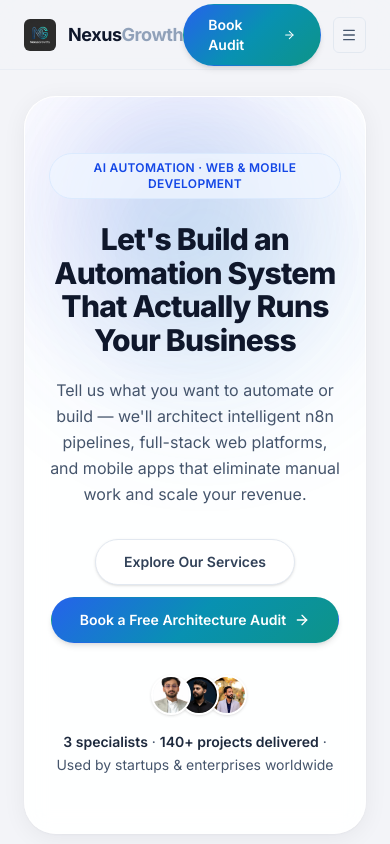
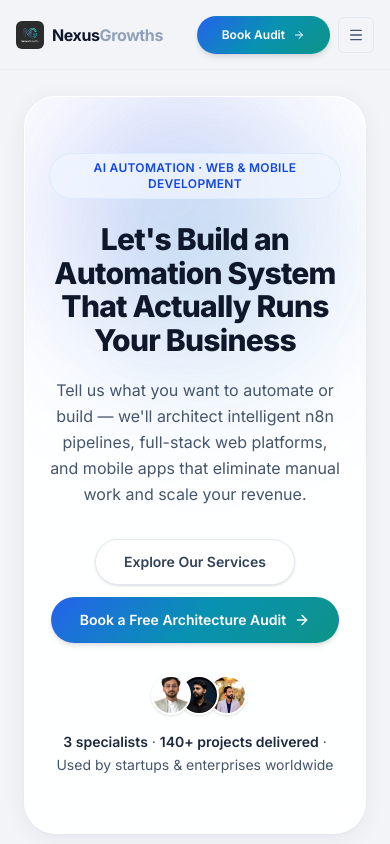
Before and after one commit to MUZAMMIL-JAVED/nexus_growths, a React (Vite) app: page / in a window 390 px wide. Shown: the top 844 px of the page. Built offline with nearby package versions, Linux system fonts and the light colour scheme.

Commit message:
feat: implement reusable Button component and responsive site header navigation

```diff
--- a/src/components/layout/Header.tsx
+++ b/src/components/layout/Header.tsx
@@ -15,14 +15,14 @@ export function Header() {
       transition={{ duration: 0.5 }}
       className="fixed top-0 z-50 flex h-[70px] w-full items-center border-b border-slate-200/60 bg-[#f3f4f8]/85 backdrop-blur-xl"
     >
-      <div className="mx-auto flex w-full max-w-6xl items-center justify-between px-6 xl:max-w-7xl 2xl:max-w-[1536px]">
-        <a href="#" className="flex items-center gap-3">
+      <div className="mx-auto flex w-full max-w-6xl items-center justify-between px-4 sm:px-6 xl:max-w-7xl 2xl:max-w-[1536px]">
+        <a href="#" className="flex items-center gap-2 sm:gap-3 shrink-0">
           <img
             src={siteConfig.logo}
             alt={siteConfig.name}
-            className="h-8 w-8 rounded-md object-cover"
+            className="h-7 w-7 sm:h-8 sm:w-8 rounded-md object-cover"
           />
-          <span className="text-lg font-bold tracking-tight text-slate-900">
+          <span className="text-base sm:text-lg font-bold tracking-tight text-slate-900">
             Nexus<span className="text-slate-400">Growths</span>
           </span>
         </a>
@@ -39,16 +39,20 @@ export function Header() {
           ))}
         </nav>
 
-        <div className="flex items-center gap-3">
-          <Button href="#contact" variant="gradient" className="hidden sm:inline-flex">
+        <div className="flex items-center gap-2 sm:gap-3 shrink-0">
+          <Button
+            href="#contact"
+            variant="gradient"
+            className="px-3 py-1.5 text-xs sm:px-5 sm:py-2.5 sm:text-sm whitespace-nowrap"
+          >
             Book Audit
-            <ArrowRight className="h-3.5 w-3.5" />
+            <ArrowRight className="h-3 w-3 sm:h-3.5 sm:w-3.5" />
           </Button>
 
           <button
             type="button"
             onClick={() => setOpen(!open)}
-            className="flex h-9 w-9 items-center justify-center rounded-md border border-slate-200 text-slate-600 md:hidden"
+            className="flex h-9 w-9 shrink-0 items-center justify-center rounded-md border border-slate-200 text-slate-600 md:hidden"
             aria-label="Toggle menu"
           >
             {open ? <X className="h-4 w-4" /> : <Menu className="h-4 w-4" />}
--- a/src/components/ui/Button.tsx
+++ b/src/components/ui/Button.tsx
@@ -32,7 +32,7 @@ export function Button({
   disabled,
 }: ButtonProps) {
   const classes = cn(
-    "inline-flex items-center justify-center gap-2 rounded-full px-6 py-2.5 text-sm font-semibold transition-all duration-200",
+    "inline-flex items-center justify-center gap-2 rounded-full px-6 py-2.5 text-sm font-semibold whitespace-nowrap transition-all duration-200",
     variants[variant],
     disabled && "opacity-60 cursor-not-allowed",
     className
```
